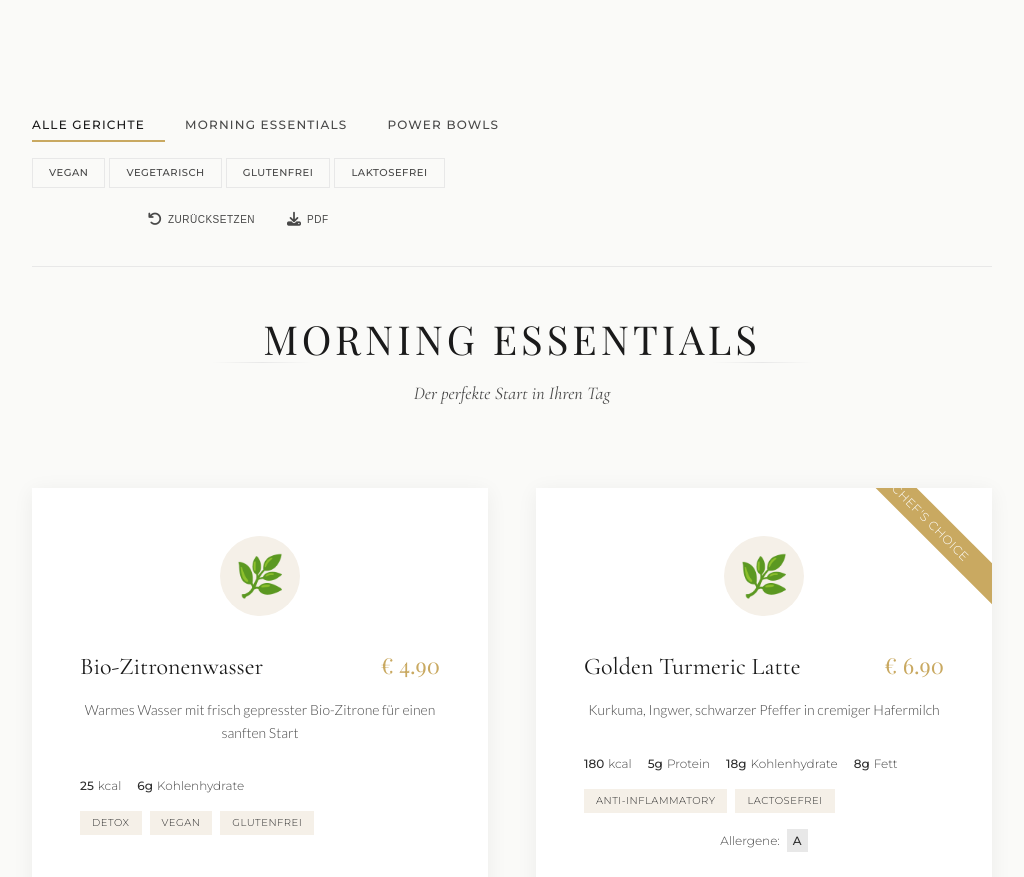
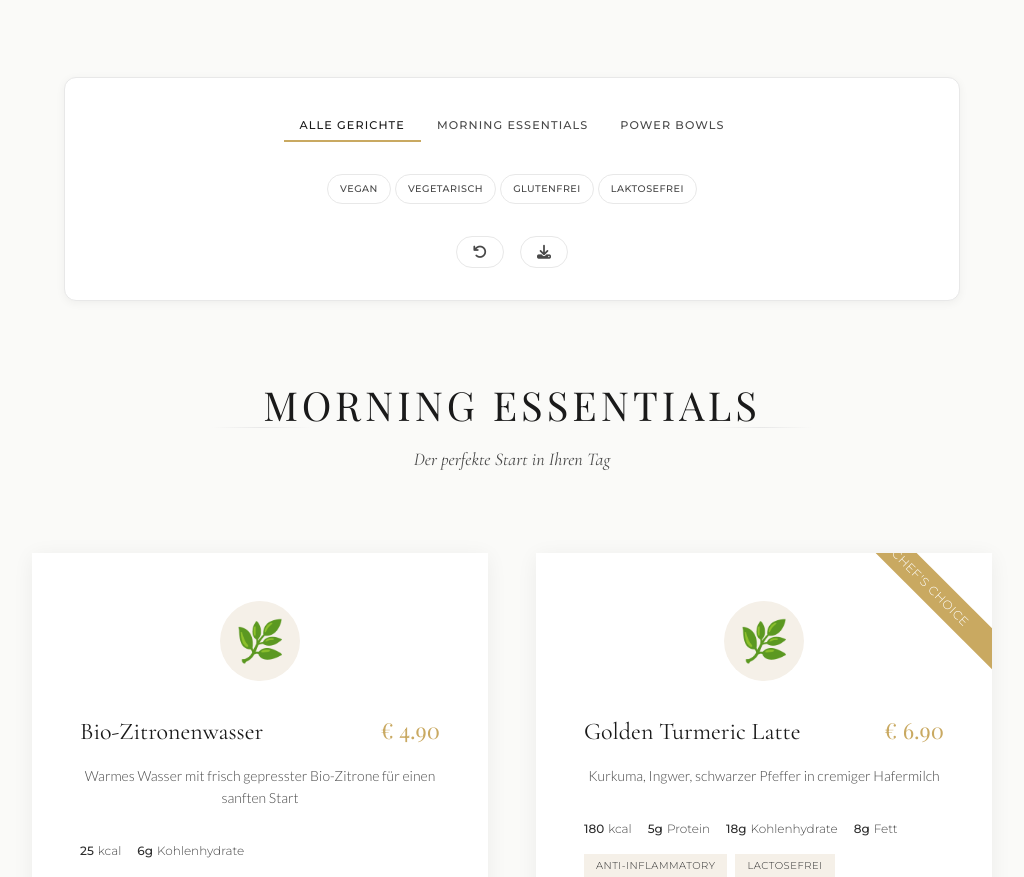
Before and after one commit to eres2k/healthybrunchclub, a website: page index.html in a window 1024 px wide. Shown: the part 1053-1930 px from the top of the page. Drawn offline with nearby package versions, Linux system fonts and the light colour scheme; no server answers; a web font is replaced by a local one.

Commit message:
Update mystyle-premium.css

```diff
--- a/mystyle-premium.css
+++ b/mystyle-premium.css
@@ -400,40 +400,40 @@ h1, h2, h3, h4, h5, h6 {
 }
 
 /* ===============================================
-   DESKTOP FILTER SYSTEM (UNCHANGED)
+   DESKTOP FILTER SYSTEM (UPDATED)
    =============================================== */
 
 /* Filter Container - Desktop Only */
 .menu-filter-container {
     max-width: 1200px;
-    margin: 0 auto var(--spacing-lg);
+    margin: 0 auto var(--spacing-xl);
     position: relative;
+    padding: 0 var(--spacing-md);
 }
 
 /* Filter Bar */
 .filter-bar {
     display: flex;
-    align-items: center;
-    justify-content: space-between;
+    flex-direction: column;
     gap: var(--spacing-md);
-    padding: var(--spacing-md) 0;
-    background: transparent;
-    border-bottom: 1px solid var(--light-gray);
-}
-
-/* Category Filters */
-.filter-group {
-    flex: 1 1 auto;
-    min-width: 0;
-    align-content: center;
+    padding: var(--spacing-md);
+    background: var(--pure-white);
+    border: 1px solid var(--light-gray);
+    border-radius: 12px;
+    box-shadow: 0 2px 10px rgba(0, 0, 0, 0.05);
+}
+
+/* Category Filters Row */
+.filter-bar > .filter-group:first-child {
+    width: 100%;
 }
 
 .filter-buttons {
     display: flex;
     gap: 0;
-    text-align: center;
+    justify-content: center;
     margin: 0;
-    flex-wrap: nowrap;
+    flex-wrap: wrap;
 }
 
 .filter-btn {
@@ -451,11 +451,6 @@ h1, h2, h3, h4, h5, h6 {
     transition: all var(--transition-normal);
     position: relative;
     white-space: nowrap;
-    flex-shrink: 0;
-}
-
-.filter-btn:first-child {
-    padding-left: 0;
 }
 
 .filter-btn::after {
@@ -480,6 +475,15 @@ h1, h2, h3, h4, h5, h6 {
 
 .filter-btn.active::after {
     transform: scaleX(1);
+}
+
+/* Tags and Actions Row */
+.filter-row-bottom {
+    display: flex;
+    justify-content: space-between;
+    align-items: center;
+    width: 100%;
+    gap: var(--spacing-md);
 }
 
 /* Tag Filters */
@@ -514,13 +518,13 @@ h1, h2, h3, h4, h5, h6 {
     cursor: pointer;
     transition: all var(--transition-fast);
     white-space: nowrap;
+    border-radius: 20px;
 }
 
 .tag-filter input[type="checkbox"]:checked + .tag-label {
     background: var(--black);
     color: var(--pure-white);
     border-color: var(--black);
-    box-shadow: 0 2px 8px rgba(0, 0, 0, 0.15);
     transform: translateY(-1px);
 }
 
@@ -539,20 +543,23 @@ h1, h2, h3, h4, h5, h6 {
 
 .btn-icon {
     background: none;
-    border: none;
-    padding: 0.5rem;
-    font-size: 1rem;
+    border: 1px solid var(--light-gray);
+    padding: 0.5rem 1rem;
+    font-size: 0.875rem;
     color: var(--warm-gray);
     cursor: pointer;
     transition: all var(--transition-fast);
     display: flex;
     align-items: center;
-    gap: 0.375rem;
+    gap: 0.5rem;
     position: relative;
+    border-radius: 20px;
 }
 
 .btn-icon:hover {
     color: var(--gold);
+    border-color: var(--gold);
+    transform: translateY(-1px);
 }
 
 .btn-icon .btn-text {
@@ -585,18 +592,19 @@ h1, h2, h3, h4, h5, h6 {
 }
 
 /* Active filters visual feedback */
-.menu-filter-container.has-active-filters {
-    border: 2px solid var(--gold);
+.menu-filter-container.has-active-filters .filter-bar {
+    border-color: var(--gold);
     box-shadow: 0 4px 20px rgba(201, 169, 97, 0.15);
-    padding: var(--spacing-md);
-    border-radius: 8px;
 }
 
 /* Desktop only class */
-@media (min-width: 769px) {
+.desktop-only {
+    display: block !important;
+}
+
+@media (max-width: 768px) {
     .desktop-only {
-        display: block !important;
-        text-align: center;
+        display: none !important;
     }
 }
 
@@ -1713,21 +1721,47 @@ address a:hover {
     }
 }
 
+/* Medium screens filter adjustments */
+@media (max-width: 1199px) and (min-width: 769px) {
+    .filter-btn {
+        padding: 0.5rem 1rem;
+        font-size: 0.7rem;
+    }
+
+    .tag-label {
+        padding: 0.375rem 0.75rem;
+        font-size: 0.6rem;
+    }
+
+    .btn-icon .btn-text {
+        display: none;
+    }
+
+    .filter-row-bottom {
+        gap: var(--spacing-sm);
+    }
+}
+
 /* Tablet adjustments */
 @media (max-width: 1024px) and (min-width: 769px) {
     .filter-bar {
+        flex-direction: column;
+        gap: var(--spacing-md);
+    }
+
+    .filter-row-bottom {
+        flex-direction: column;
+        gap: var(--spacing-md);
+        align-items: center;
+    }
+
+    .filter-tags {
+        justify-content: center;
+    }
+
+    .filter-buttons {
+        justify-content: center;
         flex-wrap: wrap;
-        gap: var(--spacing-sm);
-    }
-
-    .filter-group {
-        flex: 1 1 100%;
-    }
-
-    .filter-actions {
-        flex: 1 1 100%;
-        justify-content: center;
-        margin-top: var(--spacing-sm);
     }
 
     .menu-grid {
@@ -2255,6 +2289,15 @@ address a:hover {
 
     .category-title-overlay {
         font-size: 3.5rem;
+    }
+
+    .filter-buttons {
+        gap: 0.5rem;
+    }
+
+    .filter-btn {
+        padding: 0.5rem 1.5rem;
+        font-size: 0.8rem;
     }
 }
 
```
